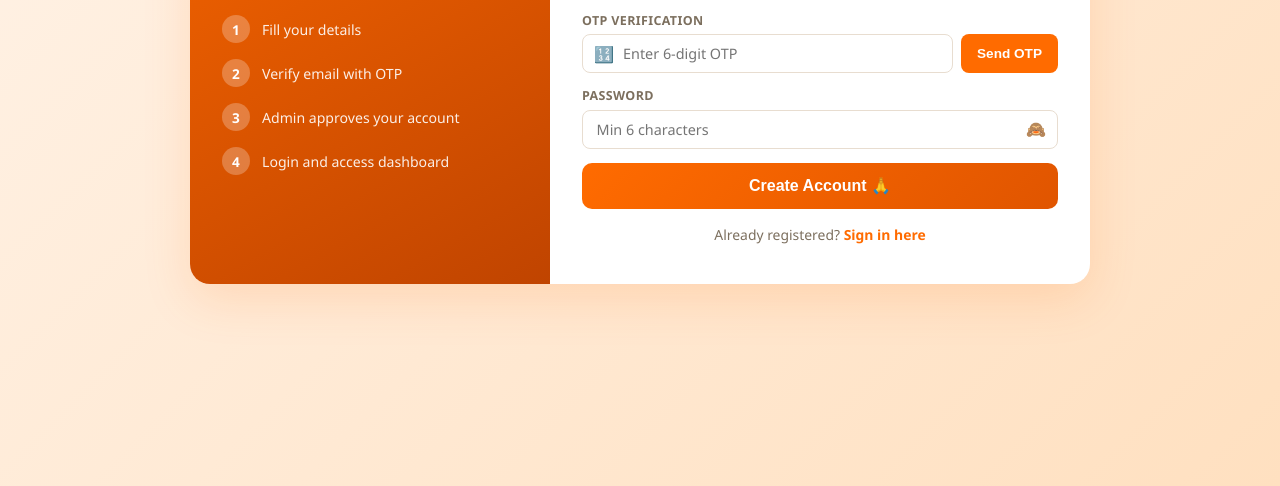
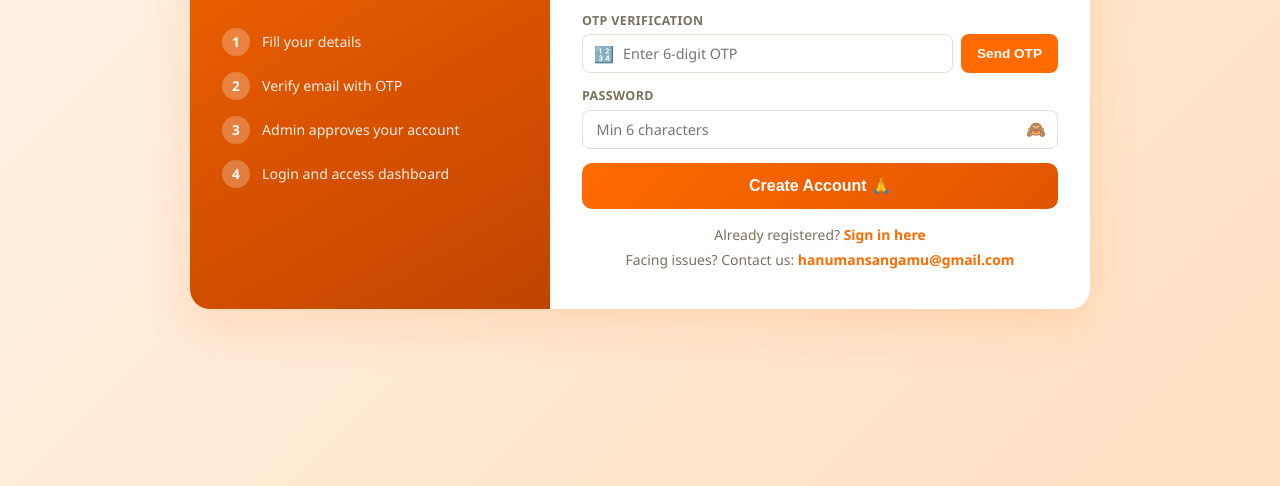
Before and after one commit to ungaralamanikanta/hanuman-sangam-ui, a plain HTML site: page register.html in a window 1280 px wide. Shown: the part 314-800 px from the top of the page. Drawn offline with Linux system fonts and the light colour scheme.

Commit message:
Update register.html

```diff
--- a/register.html
+++ b/register.html
@@ -7,9 +7,7 @@
   <link rel="stylesheet" href="register.css">
 </head>
 <body>
-
 <div class="register-card">
-
   <!-- ── LEFT ──────────────────────────────────────────────── -->
   <div class="reg-left">
     <div class="logo-icon">🛕</div>
@@ -34,15 +32,11 @@
       </div>
     </div>
   </div>
-
   <!-- ── RIGHT ─────────────────────────────────────────────── -->
   <div class="reg-right">
     <h3>Create Account</h3>
-
     <div class="msg-box" id="msgBox"></div>
-
     <form id="registerForm" autocomplete="off" novalidate>
-
       <!-- NAME -->
       <div class="input-group">
         <label>Full Name</label>
@@ -53,7 +47,6 @@
                  pattern="[A-Za-z ]{3,}" required/>
         </div>
       </div>
-
       <!-- EMAIL -->
       <div class="input-group">
         <label>Email Address</label>
@@ -63,7 +56,6 @@
                  placeholder="Enter your email" required/>
         </div>
       </div>
-
       <!-- MOBILE -->
       <div class="input-group">
         <label>Mobile Number</label>
@@ -74,7 +66,6 @@
                  maxlength="10" inputmode="numeric" required/>
         </div>
       </div>
-
       <!-- OTP -->
       <div class="input-group">
         <label>OTP Verification</label>
@@ -91,7 +82,6 @@
           </button>
         </div>
       </div>
-
       <!-- PASSWORD -->
       <div class="input-group">
         <label>Password</label>
@@ -101,21 +91,21 @@
           <span class="pw-toggle" onclick="togglePw()">🙈</span>
         </div>
       </div>
-
       <button type="submit" class="btn-register" id="regBtn">
         <span id="regBtnText">Create Account 🙏</span>
         <span class="spinner" id="spinner"></span>
       </button>
-
     </form>
-
     <p class="reg-footer">
       Already registered? <a href="login.html">Sign in here</a>
     </p>
+    <!-- Contact help for registration issues -->
+    <p class="reg-footer" style="margin-top:.4rem;">
+      Facing issues? Contact us:
+      <a href="mailto:hanumansangamu@gmail.com">hanumansangamu@gmail.com</a>
+    </p>
   </div>
-
 </div>
-
 <div id="toast"></div>
 <script src="api.js"></script>
 <script src="common.js"></script>
```
